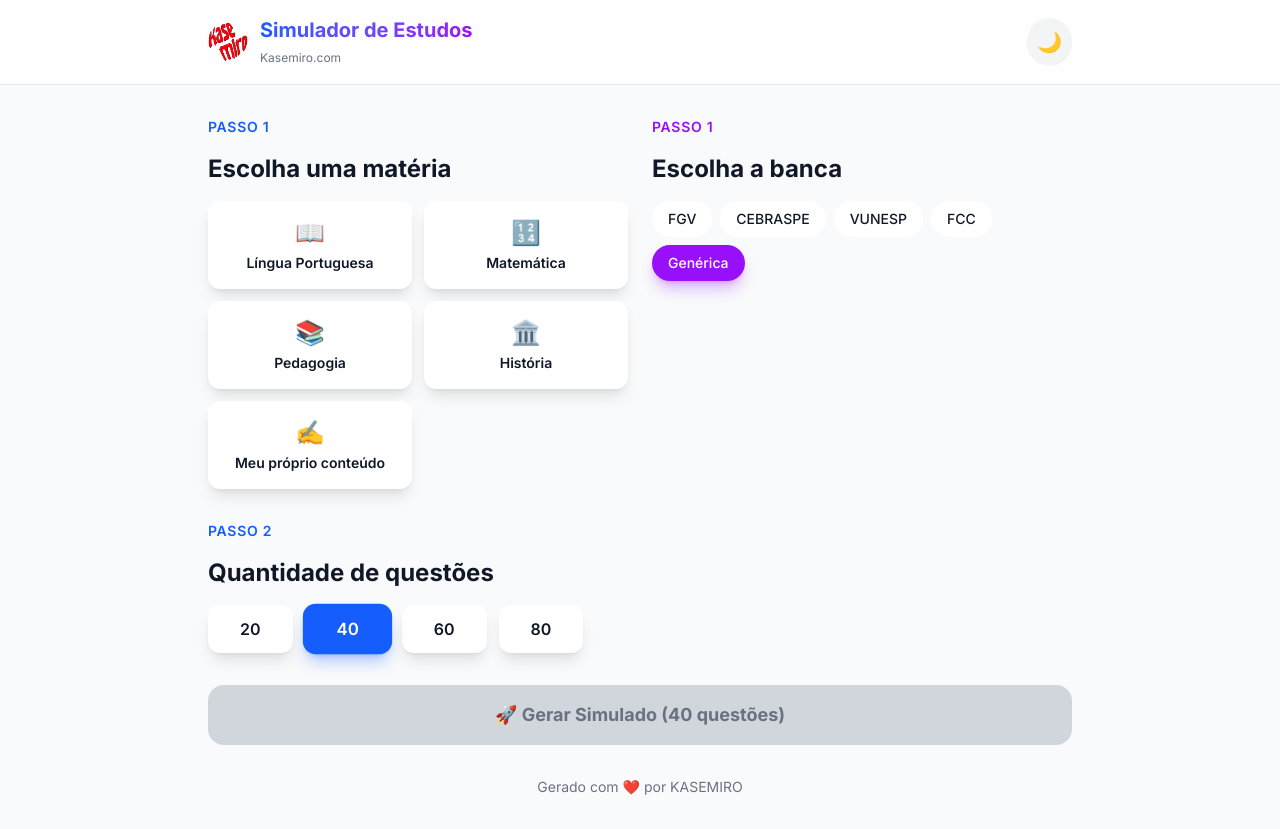
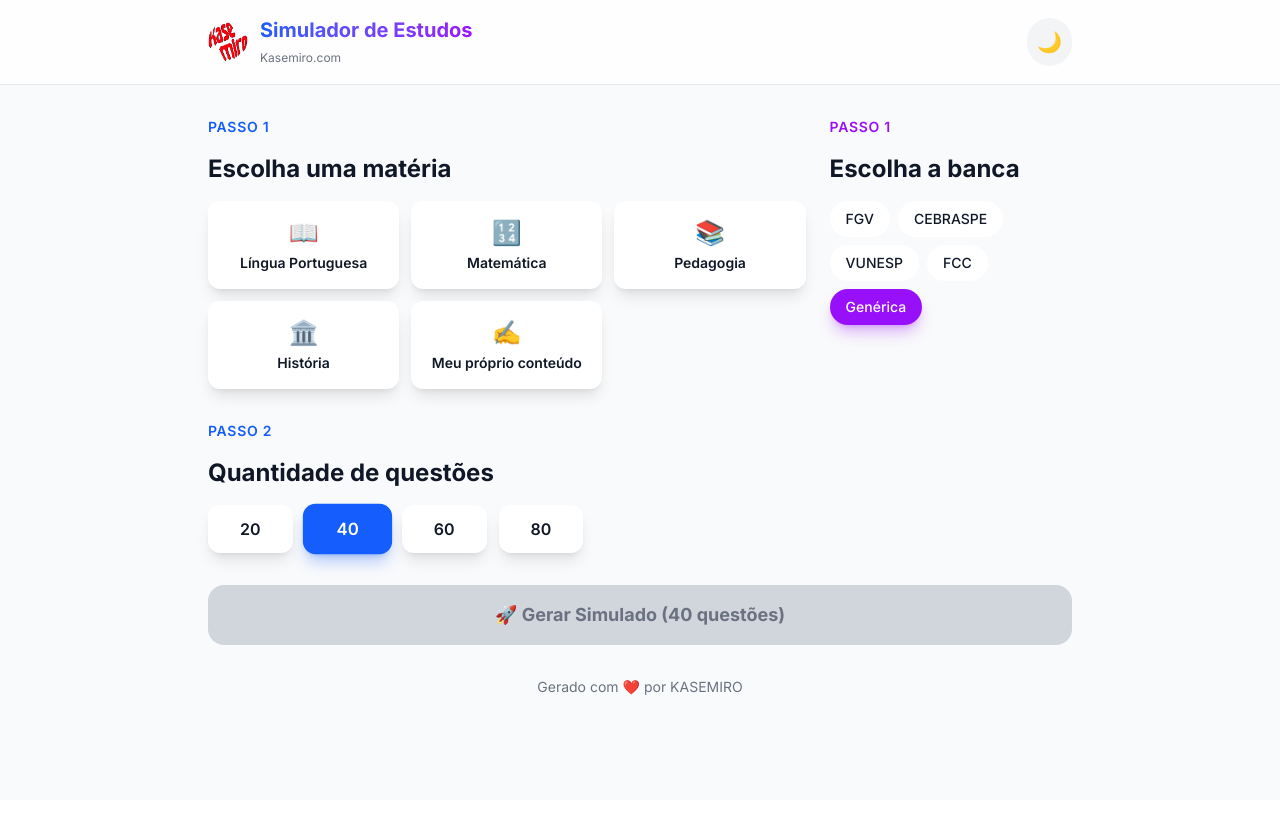
Before and after one commit to kasemiro/meu-simulador, a Next.js app: page / in a window 1280 px wide. After the commit the page ends 800 px from the top, so only its background shows below. Built offline with nearby package versions, Linux system fonts and the light colour scheme.

Commit message:
Ajustando proporção PASSO 1: matérias 70% e banca 30%

```diff
--- a/app/page.tsx
+++ b/app/page.tsx
@@ -490,12 +490,12 @@ export default function Home() {
       <div className="max-w-4xl mx-auto px-4 py-8">
 
         {/* ============================================================
-            PASSO 1 - MATÉRIA E BANCA (DUAS COLUNAS)
+            PASSO 1 - MATÉRIA (70%) E BANCA (30%) EM DUAS COLUNAS
             ============================================================ */}
-        <div className="grid grid-cols-1 md:grid-cols-2 gap-6 mb-8">
+        <div className="grid grid-cols-1 md:grid-cols-10 gap-6 mb-8">
 
-          {/* ===== COLUNA ESQUERDA - CONTEÚDO ===== */}
-          <div>
+          {/* ===== COLUNA ESQUERDA - CONTEÚDO (70%) ===== */}
+          <div className="md:col-span-7">
             <p className="text-sm font-semibold uppercase tracking-wider text-blue-600 dark:text-blue-400 mb-4">
               PASSO 1
             </p>
@@ -503,7 +503,7 @@ export default function Home() {
               Escolha uma matéria
             </h2>
 
-            <div className="grid grid-cols-2 gap-3">
+            <div className="grid grid-cols-2 sm:grid-cols-3 gap-3">
               {CATEGORIAS.map((cat) => (
                 <button
                   key={cat.nome}
@@ -521,8 +521,8 @@ export default function Home() {
             </div>
           </div>
 
-          {/* ===== COLUNA DIREITA - BANCA ===== */}
-          <div>
+          {/* ===== COLUNA DIREITA - BANCA (30%) ===== */}
+          <div className="md:col-span-3">
             <p className="text-sm font-semibold uppercase tracking-wider text-purple-600 dark:text-purple-400 mb-4">
               PASSO 1
             </p>
```
